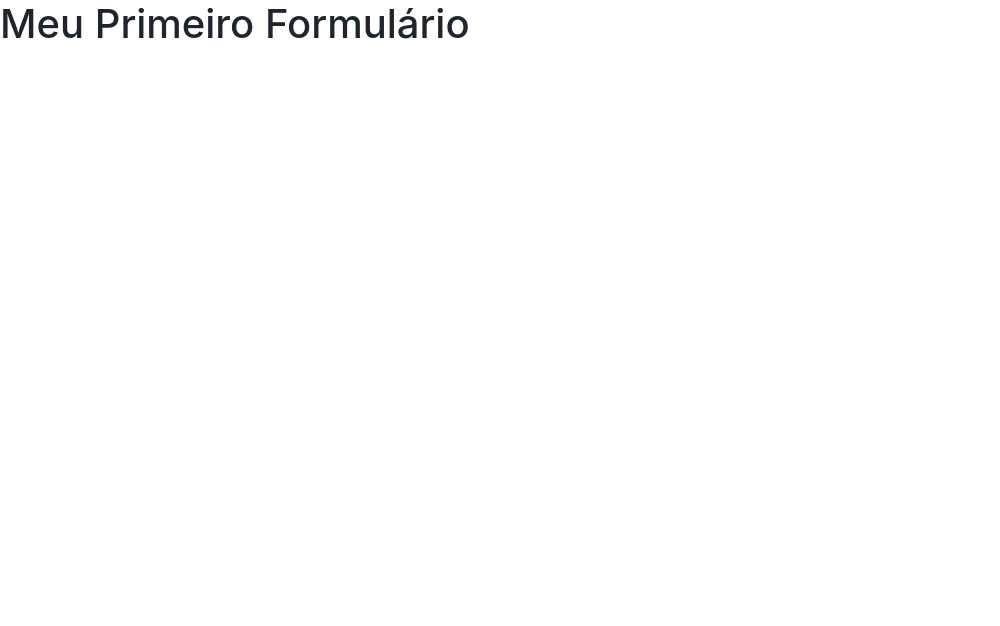
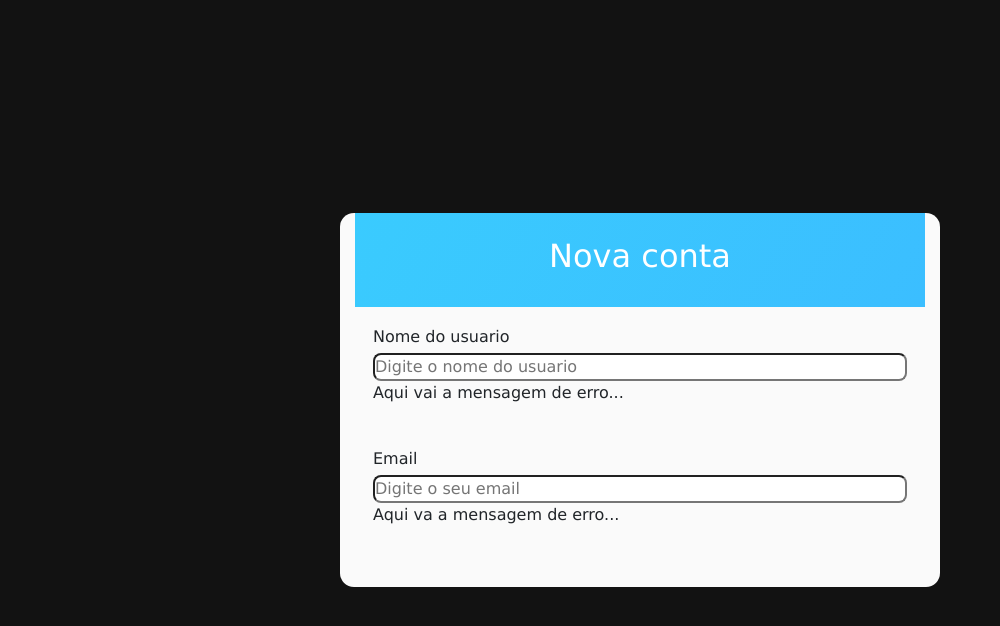
Before and after one commit to 460813Ananias/Formulario-De-contato, a plain HTML site: page index.html in a window 1280 px wide. Shown: the whole page, without its empty margins (0-1000 px from the left). Drawn offline with nearby package versions, Linux system fonts and the light colour scheme.

Commit message:
continuando meu projeto

```diff
--- /dev/null
+++ b/css/estilo.css
@@ -0,0 +1,57 @@
+*{
+    box-sizing: border-box;
+    margin: 0;
+    padding: 0;
+    font-family: 'Lucida Sans', 'Lucida Sans Regular', 'Lucida Grande', 'Lucida Sans Unicode', Geneva, Verdana, sans-serif;
+}
+body{
+    background: #121212;
+    width: 100%;
+    min-height: 100vh;
+    display: flex;
+    justify-content: center;
+    align-items: center;
+}
+.container{
+    background-color:#fafafa ;
+    border-radius: 14px;
+    margin:14px;
+    max-width: 600px;
+    width: 100%;
+    box-sizing: 0 3px 5px rgba(0,0,0, 0,5);
+    overflow: hidden;
+}
+.hearder{
+    background: linear-gradient(120deg, #3acbfe 0%, #3bbeff 100%);
+    padding: 24px;
+    text-align: center;
+    color:white ;
+}
+.form{
+    padding: 18px;
+}
+.form-content{
+    margin-bottom: 8px;
+    padding-bottom: 18px;
+    position: relative;
+}
+.form-content label{
+    display: inline-block;
+    margin-bottom: 4px;
+}
+.form-content input{
+    display: block;
+    width: 100%;
+    border-radius: 8px;
+    padding: 2px solid #dfdfdf;
+}
+.form-content a{
+    position: absolute;
+    bottom:-8px;
+    left: 0;
+    visibility: hidden;
+}
+.form-content button{
+    background-color: #00c3ff;
+    color: white;
+}
--- a/index.html
+++ b/index.html
@@ -7,11 +7,30 @@
 
     <!-- Bootstrap CSS -->
     <link rel="stylesheet" href="https://stackpath.bootstrapcdn.com/bootstrap/4.1.3/css/bootstrap.min.css" integrity="sha384-MCw98/SFnGE8fJT3GXwEOngsV7Zt27NXFoaoApmYm81iuXoPkFOJwJ8ERdknLPMO" crossorigin="anonymous">
+    <link rel="stylesheet" href="/css/estilo.css">
 
-    <title>Formulário De Contato </title>
+    <title>novo usuario- sujeito programador</title>
   </head>
   <body>
-    <h1>Meu Primeiro Formulário</h1>
+
+<div class="container">
+  <section class="hearder">
+<h2>Nova conta</h2>
+  </section>
+  <form id="form" class="form">
+<div class="form-content">
+  <label for="username">Nome do usuario</label>
+  <input type="text" id="username" placeholder="Digite o nome do usuario"/>
+  <p>Aqui vai a mensagem de erro...</p>
+</div>
+
+<div class="form-content">
+  <label for="Email">Email</label>
+  <input type="Email" id="Email" placeholder="Digite o seu email"/>
+  <p>Aqui va a mensagem de erro...</p>
+</div>
+  </form>
+</div>
 
 
     <!-- JavaScript (Opcional) -->
```
